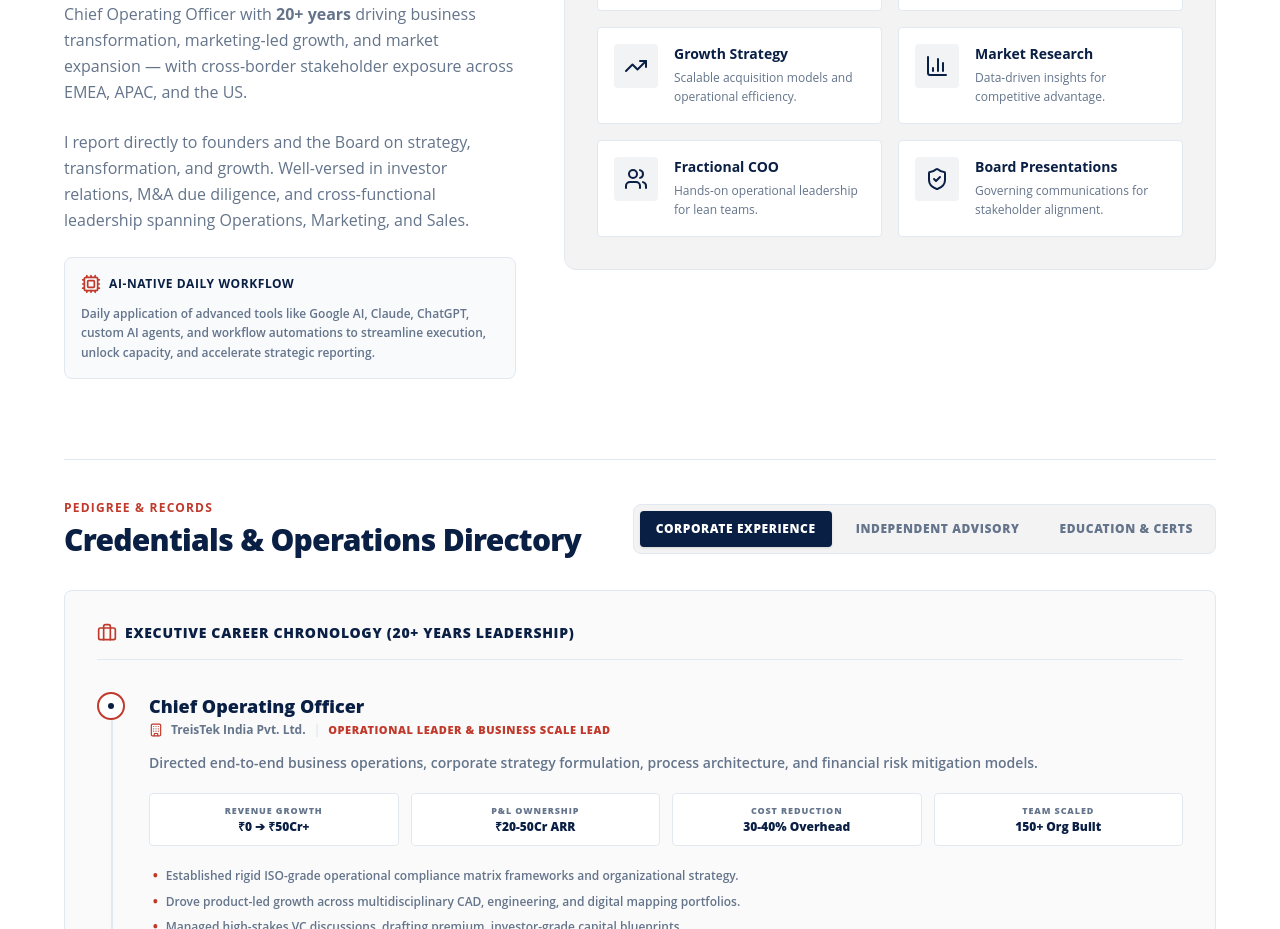
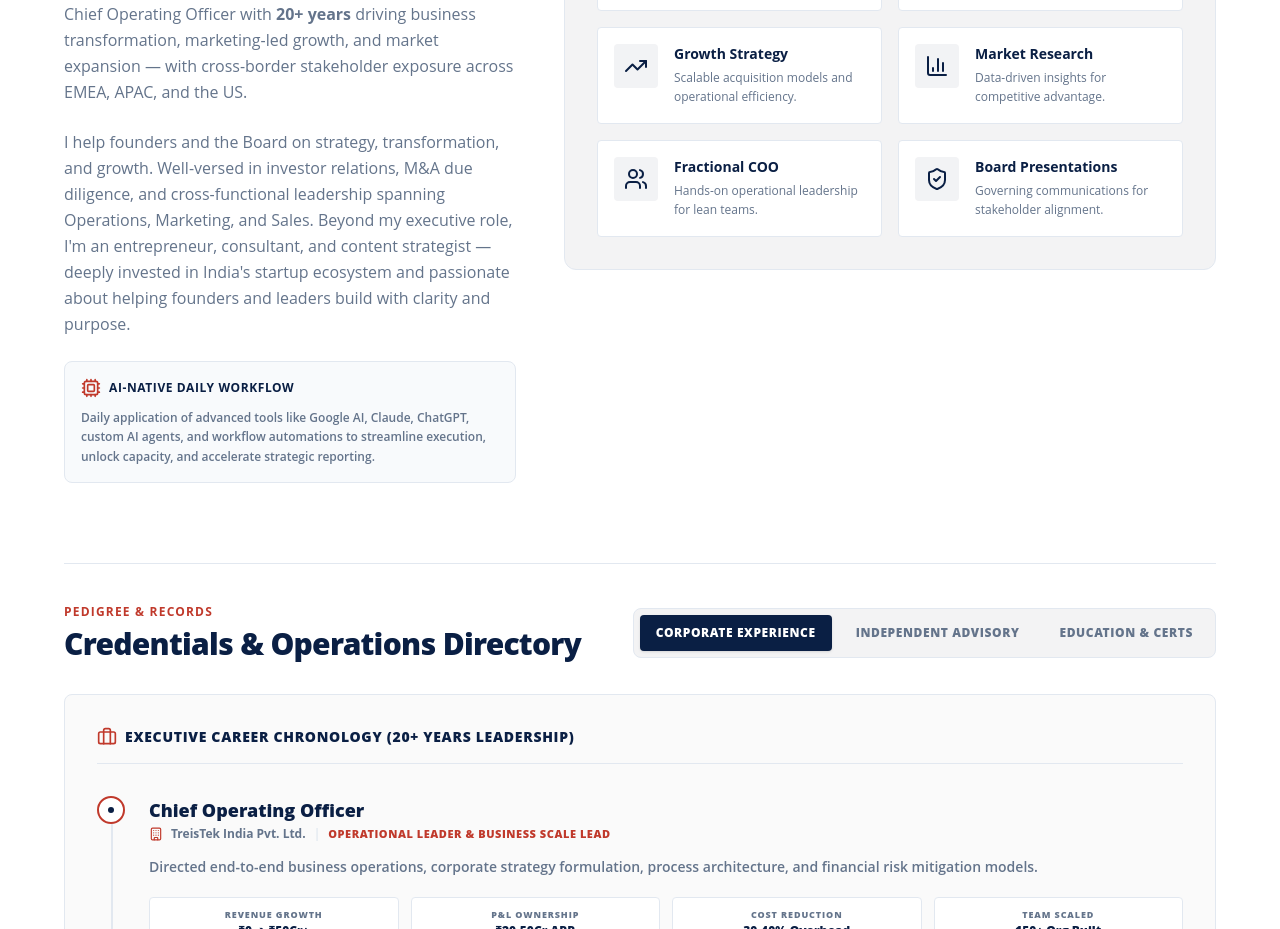
Before and after one commit to beyondconsulting25/Jayita-Consulting, a React (Vite) app: page / in a window 1280 px wide. Shown: the part 1060-1989 px from the top of the page. Built offline with nearby package versions, Linux system fonts and the light colour scheme.

Commit message:
Update About.tsx

```diff
--- a/src/components/About.tsx
+++ b/src/components/About.tsx
@@ -218,7 +218,7 @@ export default function About() {
               Chief Operating Officer with <strong>20+ years</strong> driving business transformation, marketing-led growth, and market expansion — with cross-border stakeholder exposure across EMEA, APAC, and the US.
             </p>
             <p className="text-sm sm:text-base text-text-muted leading-relaxed font-medium">
-              I report directly to founders and the Board on strategy, transformation, and growth. Well-versed in investor relations, M&A due diligence, and cross-functional leadership spanning Operations, Marketing, and Sales.
+              I help founders and the Board on strategy, transformation, and growth. Well-versed in investor relations, M&A due diligence, and cross-functional leadership spanning Operations, Marketing, and Sales. Beyond my executive role, I'm an entrepreneur, consultant, and content strategist — deeply invested in India's startup ecosystem and passionate about helping founders and leaders build with clarity and purpose.
             </p>
 
             {/* AI-Native Daily Workflow Badge */}
```
